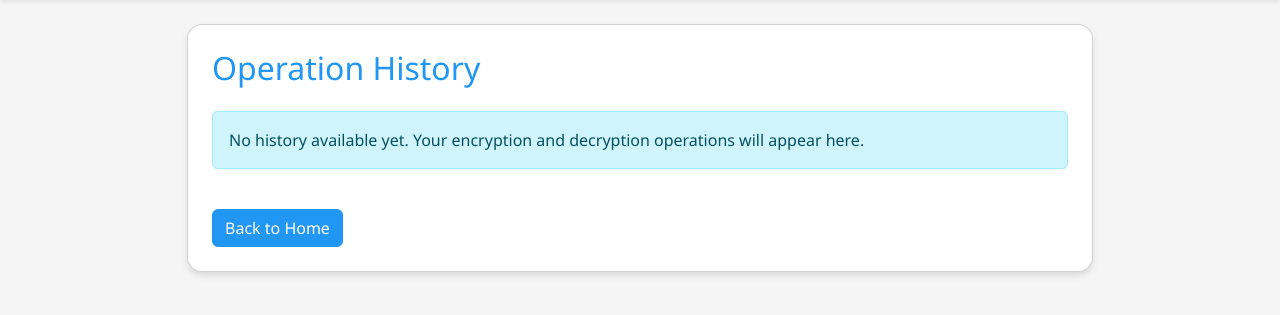
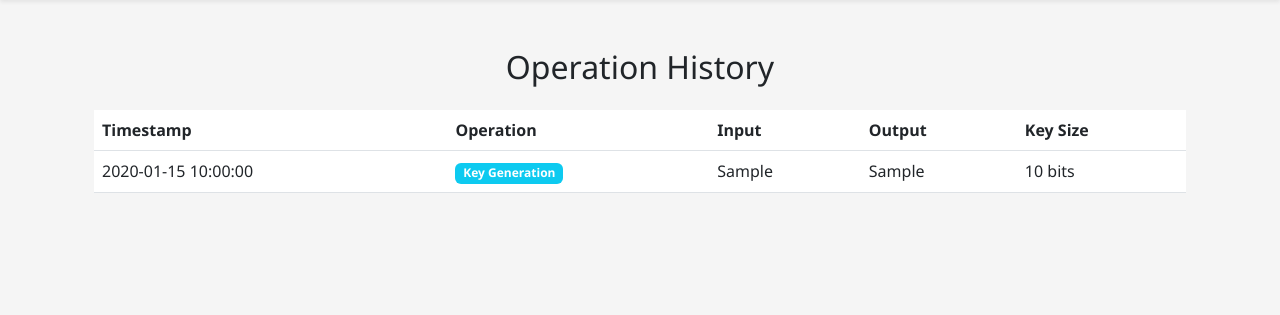
Before and after one commit to alexia26ata/RSA455Project, a Flask app: page /history in a window 1280 px wide. Shown: the part 56-371 px from the top of the page. Run offline with Flask 3, Linux system fonts and the light colour scheme; the visitor is signed in with stand-in values (Sample User, id 1); tables that the repository leaves empty hold one stand-in row (values such as "Sample post").

Commit message:
Linked history

```diff
--- a/app.py
+++ b/app.py
@@ -160,17 +160,21 @@ def generate_keys():
     bits = int(request.form.get('bits', 1024))
     public_key, private_key = generate_key_pair(bits)
 
-    # Log the operation in the database
-    operation = Operation(
-        user_id=session['user_id'],
-        operation_type='generate_keys',
-        input_data='',
-        output_data=json.dumps({'public_key': str(public_key), 'private_key': str(private_key)}),
-        key_size=bits,
-        keys_used=json.dumps({'public_key': str(public_key), 'private_key': str(private_key)})
-    )
-    db.session.add(operation)
-    db.session.commit()
+    try:
+        # Log the operation in the database
+        operation = Operation(
+            user_id=session['user_id'],
+            operation_type='generate_keys',
+            input_data='',
+            output_data=json.dumps({'public_key': str(public_key), 'private_key': str(private_key)}),
+            key_size=bits,
+            keys_used=json.dumps({'public_key': str(public_key), 'private_key': str(private_key)})
+        )
+        db.session.add(operation)
+        db.session.commit()
+    except Exception as e:
+        db.session.rollback()
+        print(f"Error saving operation: {str(e)}")
 
     return jsonify({
         'public_key': str(public_key),
@@ -186,17 +190,21 @@ def encrypt_message():
     public_key = eval(request.form.get('public_key'))
     cipher = encrypt(message, public_key)
 
-    # Log the operation in the database
-    operation = Operation(
-        user_id=session['user_id'],
-        operation_type='encrypt',
-        input_data=message,
-        output_data=str(cipher),
-        key_size=len(str(public_key[1])),
-        keys_used=json.dumps({'public_key': str(public_key)})
-    )
-    db.session.add(operation)
-    db.session.commit()
+    try:
+        # Log the operation in the database
+        operation = Operation(
+            user_id=session['user_id'],
+            operation_type='encrypt',
+            input_data=message,
+            output_data=str(cipher),
+            key_size=len(str(public_key[1])),
+            keys_used=json.dumps({'public_key': str(public_key)})
+        )
+        db.session.add(operation)
+        db.session.commit()
+    except Exception as e:
+        db.session.rollback()
+        print(f"Error saving operation: {str(e)}")
 
     return jsonify({'cipher': str(cipher)})
 
@@ -209,17 +217,21 @@ def decrypt_message():
     private_key = eval(request.form.get('private_key'))
     message = decrypt(cipher, private_key)
 
-    # Log the operation in the database
-    operation = Operation(
-        user_id=session['user_id'],
-        operation_type='decrypt',
-        input_data=str(cipher),
-        output_data=message,
-        key_size=len(str(private_key[1])),
-        keys_used=json.dumps({'private_key': str(private_key)})
-    )
-    db.session.add(operation)
-    db.session.commit()
+    try:
+        # Log the operation in the database
+        operation = Operation(
+            user_id=session['user_id'],
+            operation_type='decrypt',
+            input_data=str(cipher),
+            output_data=message,
+            key_size=len(str(private_key[1])),
+            keys_used=json.dumps({'private_key': str(private_key)})
+        )
+        db.session.add(operation)
+        db.session.commit()
+    except Exception as e:
+        db.session.rollback()
+        print(f"Error saving operation: {str(e)}")
 
     return jsonify({'message': message})
 
@@ -228,8 +240,13 @@ def history():
     if 'user_id' not in session:
         return redirect(url_for('login'))
 
-    operations = Operation.query.filter_by(user_id=session['user_id']).order_by(Operation.timestamp.desc()).all()
-    return render_template('history.html', operations=operations)
+    try:
+        operations = Operation.query.filter_by(user_id=session['user_id']).order_by(Operation.timestamp.desc()).all()
+        return render_template('history.html', operations=operations)
+    except Exception as e:
+        print(f"Error retrieving history: {str(e)}")
+        flash('Error retrieving history', 'error')
+        return redirect(url_for('home'))
 
 if __name__ == '__main__':
     port = int(os.environ.get('PORT', 5000))
--- a/templates/history.html
+++ b/templates/history.html
@@ -1,68 +1,49 @@
 {% extends "base.html" %}
 
 {% block content %}
-<div class="container">
-    <div class="row justify-content-center">
-        <div class="col-md-10">
-            <div class="card p-4">
-                <h2 class="text-primary mb-4">Operation History</h2>
+<div class="container mt-5">
+    <h2 class="text-center mb-4">Operation History</h2>
 
-                {% if history %}
+    {% if operations %}
         <div class="table-responsive">
-                        <table class="table">
+            <table class="table table-hover">
                 <thead>
                     <tr>
                         <th>Timestamp</th>
                         <th>Operation</th>
-                                    <th>Details</th>
+                        <th>Input</th>
+                        <th>Output</th>
+                        <th>Key Size</th>
                     </tr>
                 </thead>
                 <tbody>
-                                {% for entry in history %}
+                    {% for operation in operations %}
                         <tr>
-                                    <td>{{ entry.timestamp }}</td>
-                                    <td>{{ entry.operation }}</td>
+                            <td>{{ operation.timestamp.strftime('%Y-%m-%d %H:%M:%S') }}</td>
                             <td>
-                                        {% if entry.operation == 'encrypt' %}
-                                            <div class="mb-2">
-                                                <strong>Original Message:</strong><br>
-                                                <code>{{ entry.input }}</code>
-                                            </div>
-                                            <div class="mb-2">
-                                                <strong>Public Key Used:</strong><br>
-                                                <code>{{ entry.public_key }}</code>
-                                            </div>
-                                            <div class="mb-2">
-                                                <strong>Encrypted Message:</strong><br>
-                                                <code>{{ entry.output }}</code>
-                                            </div>
-                                        {% elif entry.operation == 'decrypt' %}
-                                            <div class="mb-2">
-                                                <strong>Ciphertext:</strong><br>
-                                                <code>{{ entry.input }}</code>
-                                            </div>
-                                            <div class="mb-2">
-                                                <strong>Private Key Used:</strong><br>
-                                                <code>{{ entry.private_key }}</code>
-                                            </div>
-                                            <div class="mb-2">
-                                                <strong>Decrypted Message:</strong><br>
-                                                <code>{{ entry.output }}</code>
-                                            </div>
-                                        {% elif entry.operation == 'generate_keys' %}
-                                            <div class="mb-2">
-                                                <strong>Key Size:</strong> {{ entry.key_size }} bits
-                                            </div>
-                                            <div class="mb-2">
-                                                <strong>Public Key:</strong><br>
-                                                <code>{{ entry.public_key }}</code>
-                                            </div>
-                                            <div class="mb-2">
-                                                <strong>Private Key:</strong><br>
-                                                <code>{{ entry.private_key }}</code>
-                                            </div>
+                                {% if operation.operation_type == 'encrypt' %}
+                                    <span class="badge bg-primary">Encryption</span>
+                                {% elif operation.operation_type == 'decrypt' %}
+                                    <span class="badge bg-success">Decryption</span>
+                                {% else %}
+                                    <span class="badge bg-info">Key Generation</span>
                                 {% endif %}
                             </td>
+                            <td>
+                                {% if operation.input_data %}
+                                    {{ operation.input_data[:50] }}{% if operation.input_data|length > 50 %}...{% endif %}
+                                {% else %}
+                                    -
+                                {% endif %}
+                            </td>
+                            <td>
+                                {% if operation.output_data %}
+                                    {{ operation.output_data[:50] }}{% if operation.output_data|length > 50 %}...{% endif %}
+                                {% else %}
+                                    -
+                                {% endif %}
+                            </td>
+                            <td>{{ operation.key_size }} bits</td>
                         </tr>
                     {% endfor %}
                 </tbody>
@@ -70,15 +51,8 @@
         </div>
     {% else %}
         <div class="alert alert-info">
-                        No history available yet. Your encryption and decryption operations will appear here.
+            No operations recorded yet. Start by generating keys or encrypting/decrypting messages.
         </div>
     {% endif %}
-
-                <div class="mt-4">
-                    <a href="{{ url_for('home') }}" class="btn btn-primary">Back to Home</a>
-                </div>
-            </div>
-        </div>
-    </div>
 </div>
 {% endblock %}
```
Lines whose indentation alone changed are shown as unchanged.
